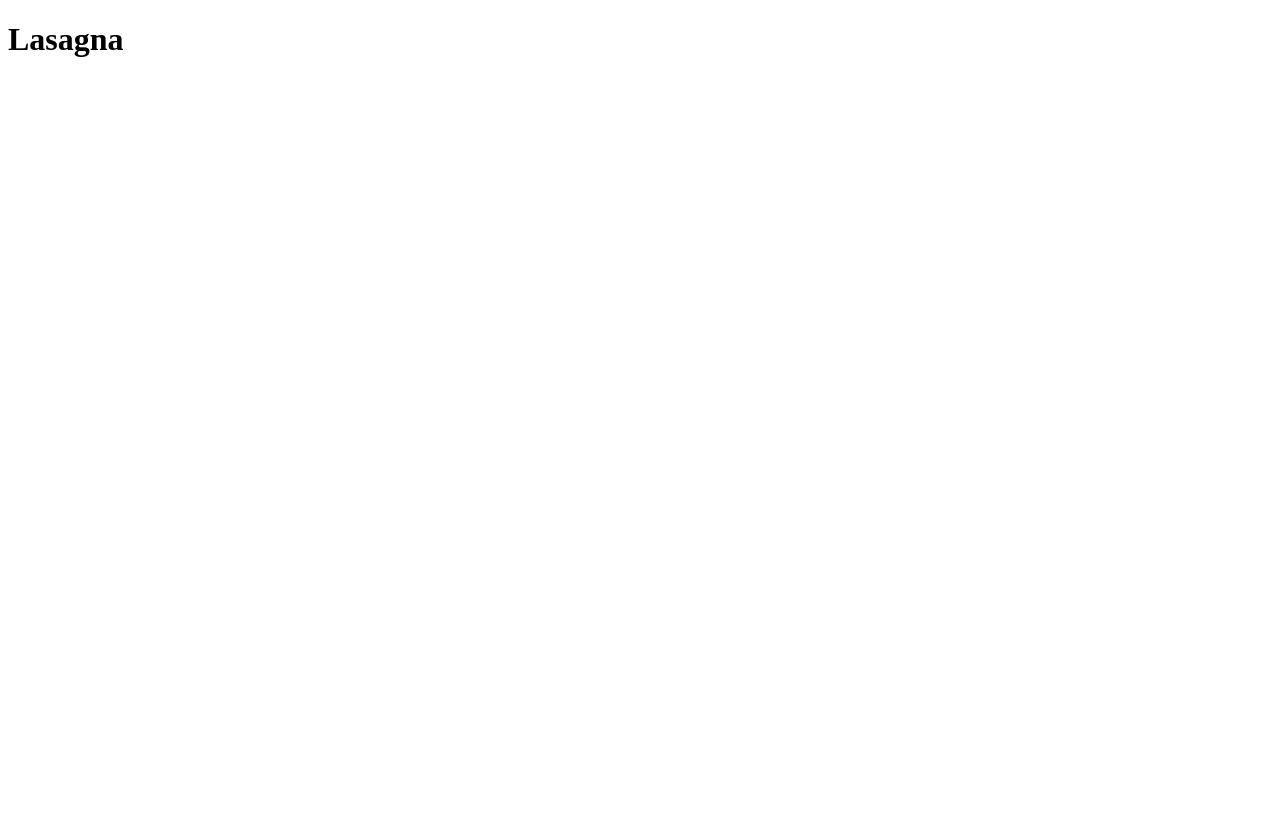
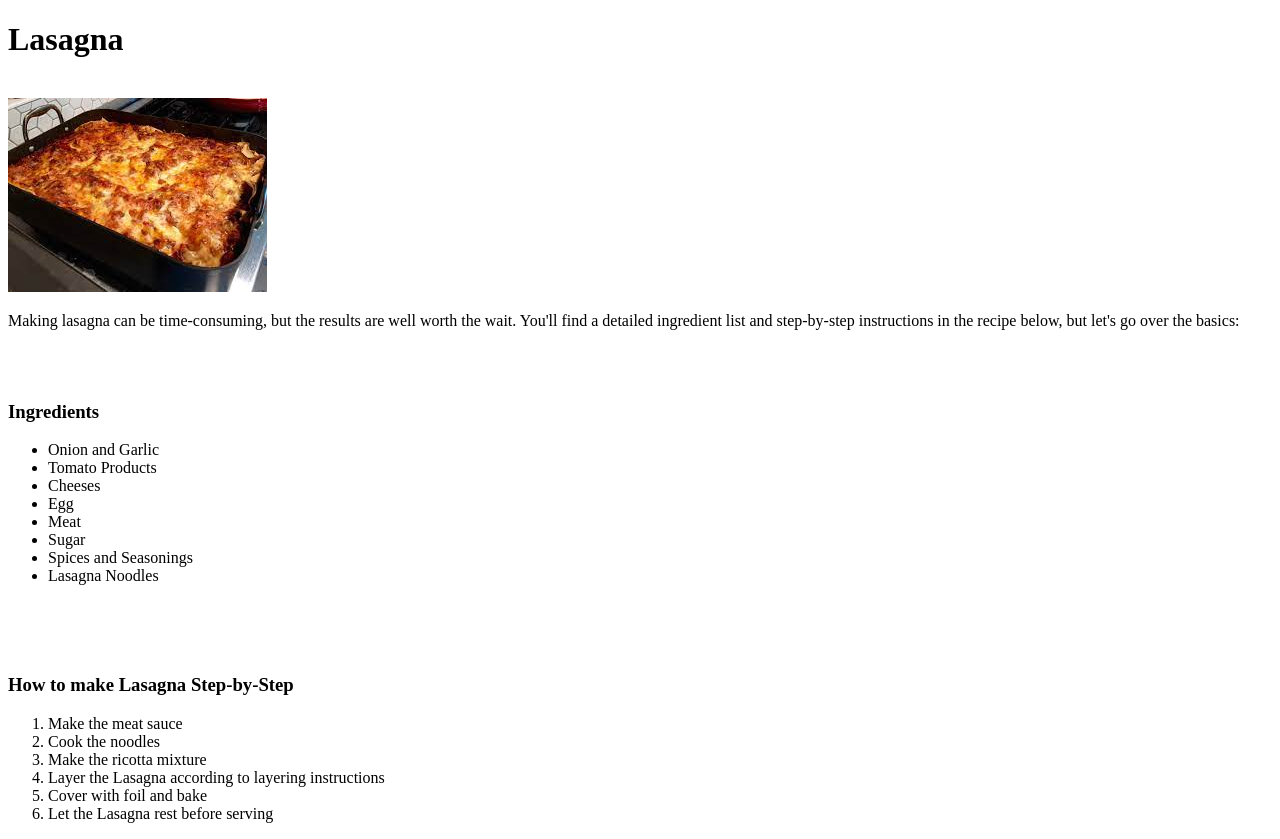
Before and after one commit to Aadi-N/odin-recipes, a plain HTML site: page recipes/lasagna.html in a window 1280 px wide. Before the commit the page ends 800 px from the top, so only its background shows below. Drawn offline with Linux system fonts and the light colour scheme.

Commit message:
Image and steps
Added an image of finished lasagna along with ingredients and steps for the recipes

```diff
--- a/recipes/lasagna.html
+++ b/recipes/lasagna.html
@@ -7,5 +7,31 @@
 </head>
 <body>
     <h1>Lasagna</h1>
+    <br>
+    <img src="../images/lasagna.jpeg" alt="Image of a completed lasagna">
+    <br>
+    <p>Making lasagna can be time-consuming, but the results are well worth the wait. You'll find a detailed ingredient list and step-by-step instructions in the recipe below, but let's go over the basics:</p>
+    <br><br>
+    <h3>Ingredients</h3>
+    <ul>
+        <li>Onion and Garlic</li>
+        <li>Tomato Products</li>
+        <li>Cheeses</li>
+        <li>Egg</li>
+        <li>Meat</li>
+        <li>Sugar</li>
+        <li>Spices and Seasonings</li>
+        <li>Lasagna Noodles</li>
+    </ul>
+    <br><br><br>
+    <h3>How to make Lasagna Step-by-Step</h3>
+    <ol>
+        <li>Make the meat sauce</li>
+        <li>Cook the noodles</li>
+        <li>Make the ricotta mixture</li>
+        <li>Layer the Lasagna according to layering instructions</li>
+        <li>Cover with foil and bake</li>
+        <li>Let the Lasagna rest before serving</li>
+    </ol>
 </body>
 </html>
```
Also changed, not shown: index.html (+1 -2 lines), images/lasagna.jpeg (added).
